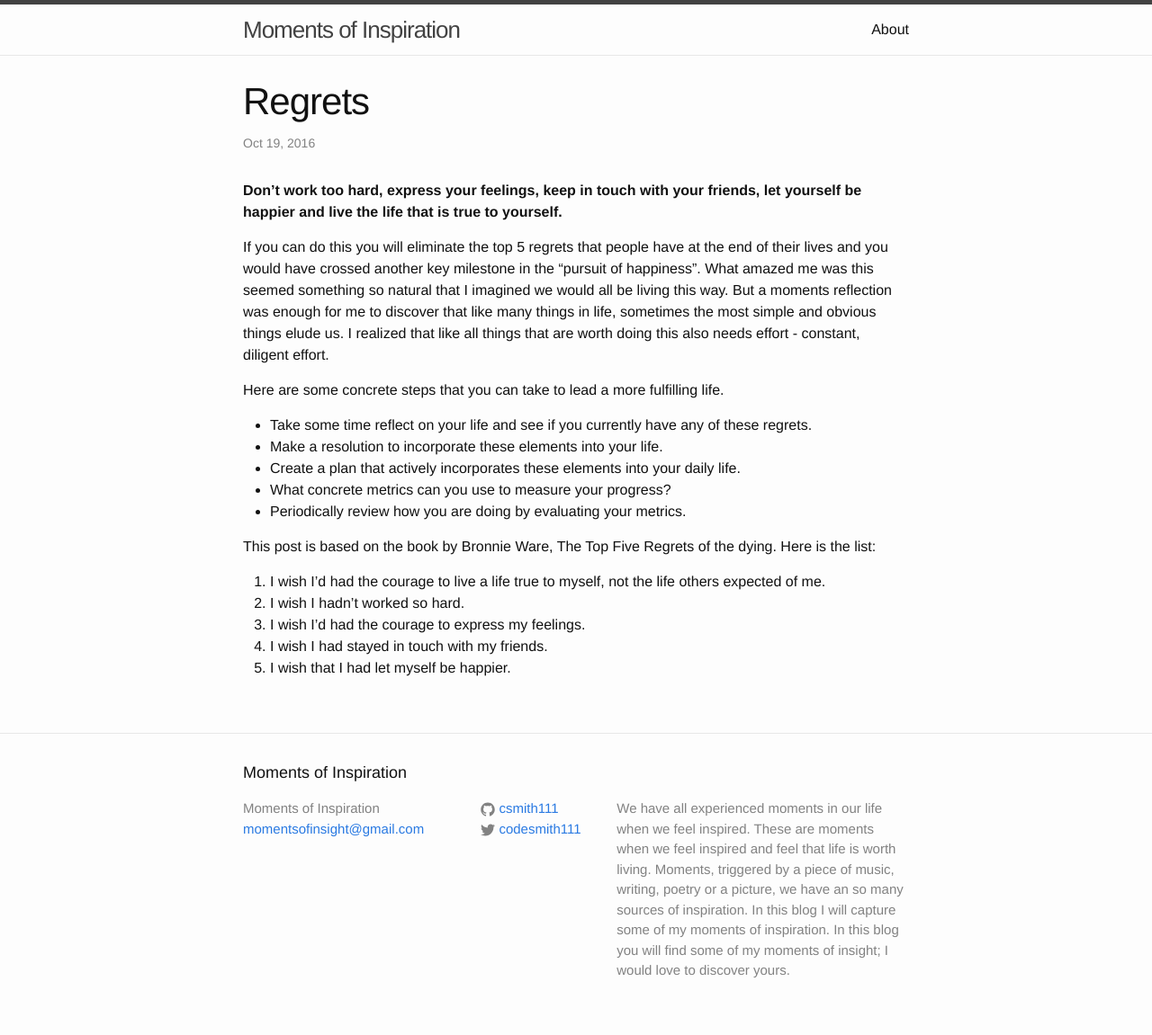
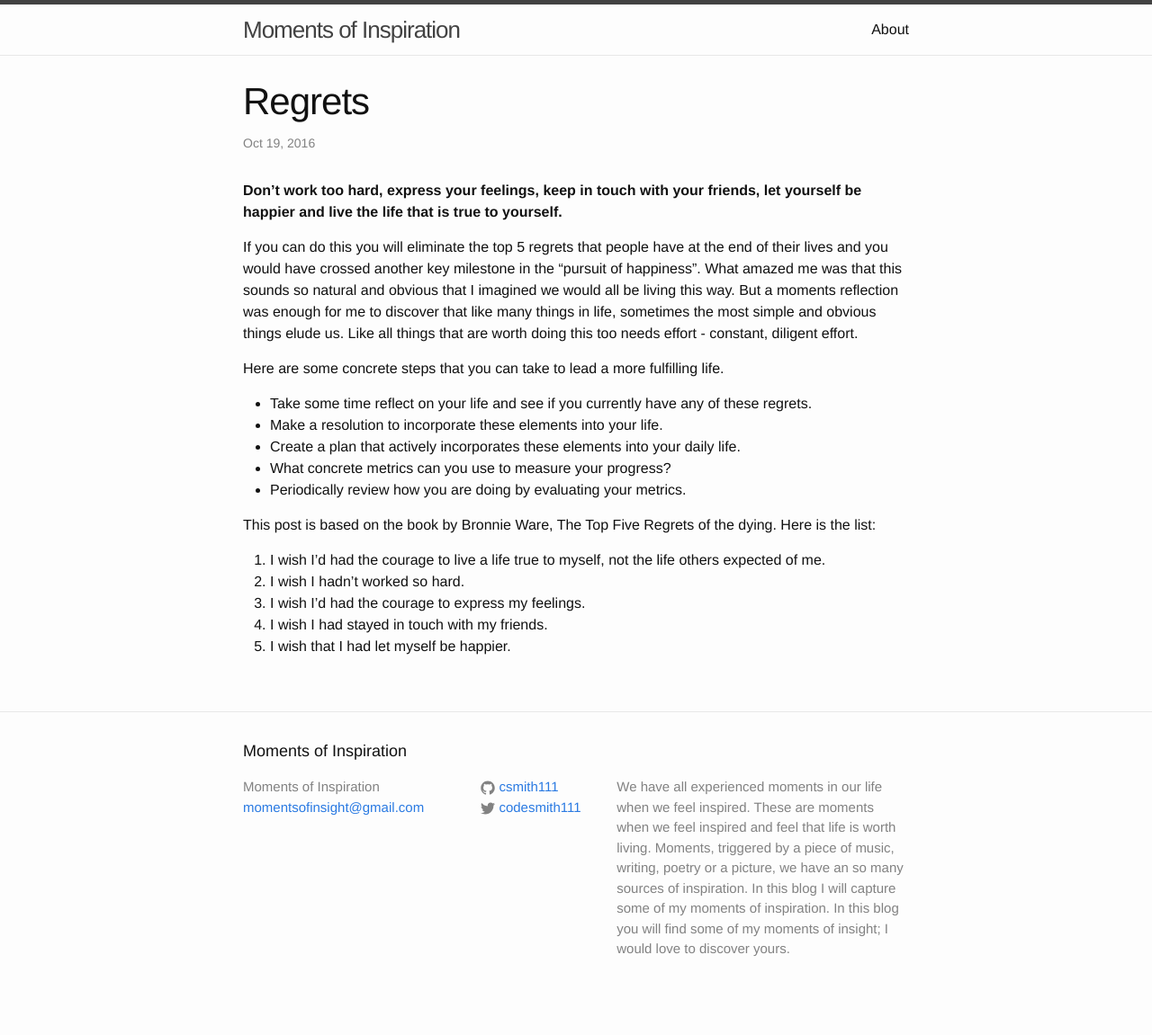
Before and after one commit to csmith111/moments-of-inspiration, a Jekyll site: the page built from _posts/2016-10-19-FourthPost.markdown, in a window 1280 px wide. Shown: the whole page at 90% size. Built offline with Jekyll 4.4.1, drawn with Linux system fonts in a browser that asks for light colours; after the commit the page ends 1127 px from its top, so only the background shows below that.

Commit message:
Update Oct 19

```diff
--- a/_posts/2016-10-19-FourthPost.markdown
+++ b/_posts/2016-10-19-FourthPost.markdown
@@ -9,7 +9,7 @@ categories:  update
 __Don't work too hard, express your feelings, keep in touch with your friends, let yourself be happier and live the life that is true to yourself.__
 
 If you can do this you will eliminate the top 5 regrets that people have at the end of their lives and you would have crossed another key milestone in the "pursuit of happiness".
-What amazed me was this seemed something so natural that I imagined we would all be living this way. But a moments reflection was enough for me to discover that like many things in life, sometimes the most simple and obvious things elude us. I realized that like all things that are worth doing this also needs effort - constant, diligent effort.
+What amazed me was that this sounds so natural and obvious that I imagined we would all be living this way. But a moments reflection was enough for me to discover that like many things in life, sometimes the most simple and obvious things elude us. Like all things that are worth doing this too needs effort - constant, diligent effort.
 
 Here are some concrete steps that you can take to lead a more fulfilling life.
 
```
